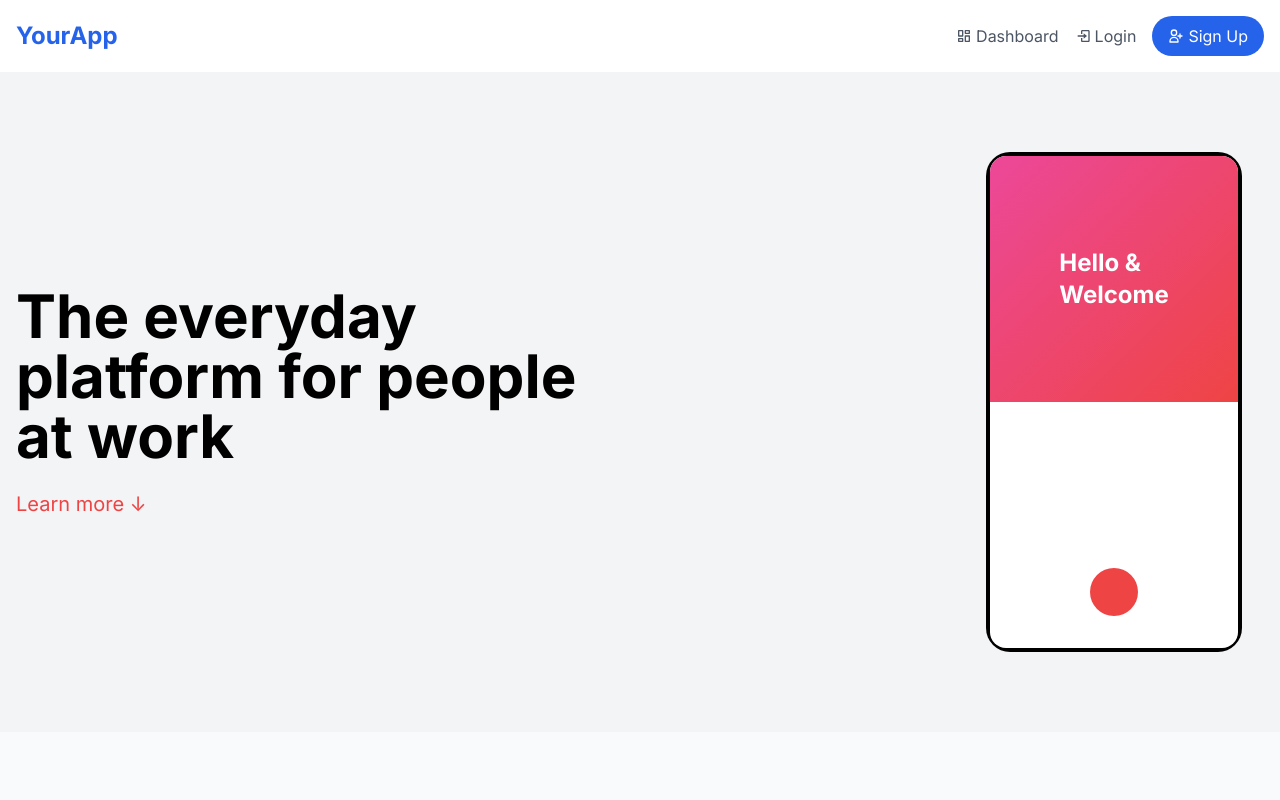
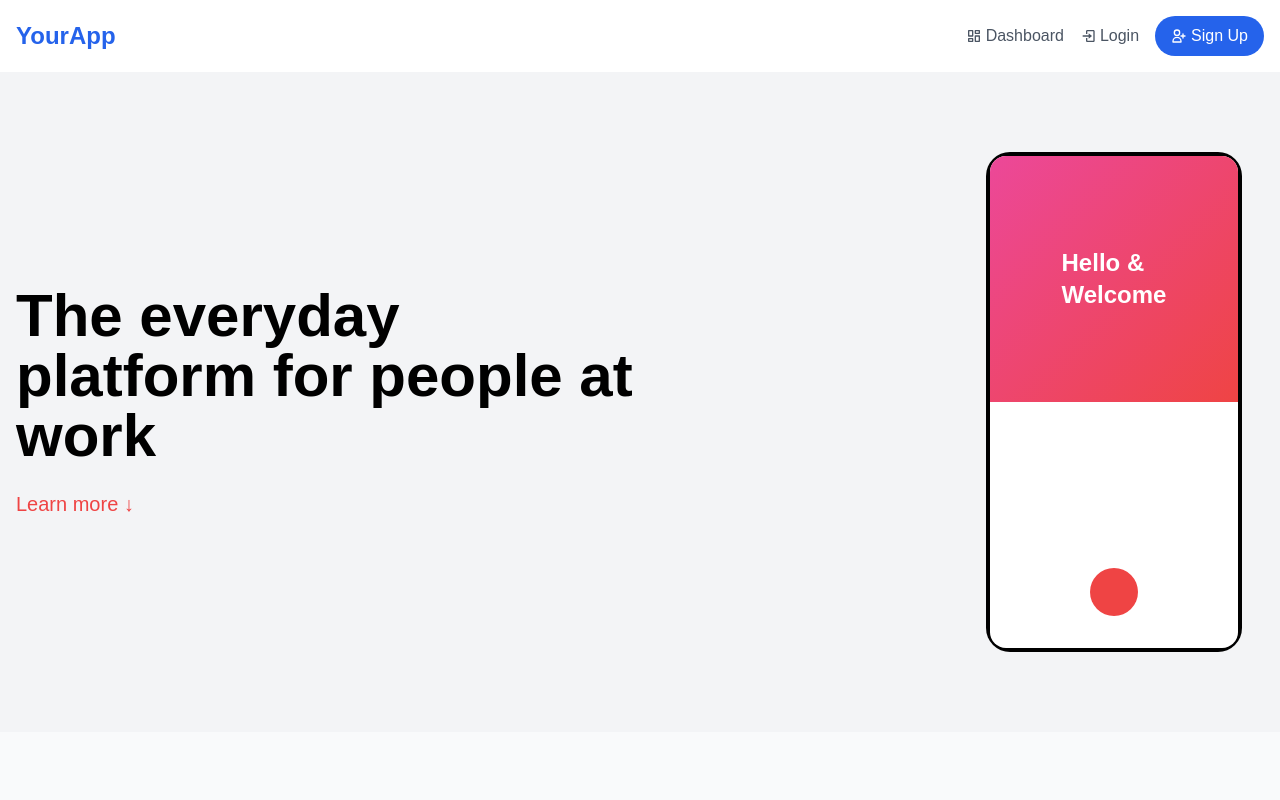
Before and after one commit to LoayHatem/payroll-portal, a Next.js app in the folder frontend/: page / in a window 1280 px wide. Shown: the top 800 px of the page. Built offline with nearby package versions, Linux system fonts and the light colour scheme; no server answers.

Commit message:
udate layout

```diff
--- a/frontend/src/app/layout.tsx
+++ b/frontend/src/app/layout.tsx
@@ -1,21 +1,27 @@
-import './globals.css'
-import { Inter } from 'next/font/google'
+import type { Metadata } from "next";
+import { AuthProvider } from "@/components/common/AuthProvider";
+import { StoreProvider } from '@/components/common/StoreProvider';
+import "./globals.css";
 
-const inter = Inter({ subsets: ['latin'] })
-
-export const metadata = {
-  title: 'YourApp - Manage Your Finances',
-  description: 'Easy budgeting, expense tracking, and financial insights',
-}
+export const metadata: Metadata = {
+  title: "Payroll Portal",
+  description: "Manage employees and process salaries",
+};
 
 export default function RootLayout({
   children,
-}: {
-  children: React.ReactNode
-}) {
+}: Readonly<{
+  children: React.ReactNode;
+}>) {
   return (
     <html lang="en">
-      <body className={inter.className}>{children}</body>
+      <body>
+        <AuthProvider>
+          <StoreProvider>
+            {children}
+          </StoreProvider>
+        </AuthProvider>
+      </body>
     </html>
-  )
+  );
 }
```
Also changed, not shown: 1 other file (tests, documents, lock files or other folders).
